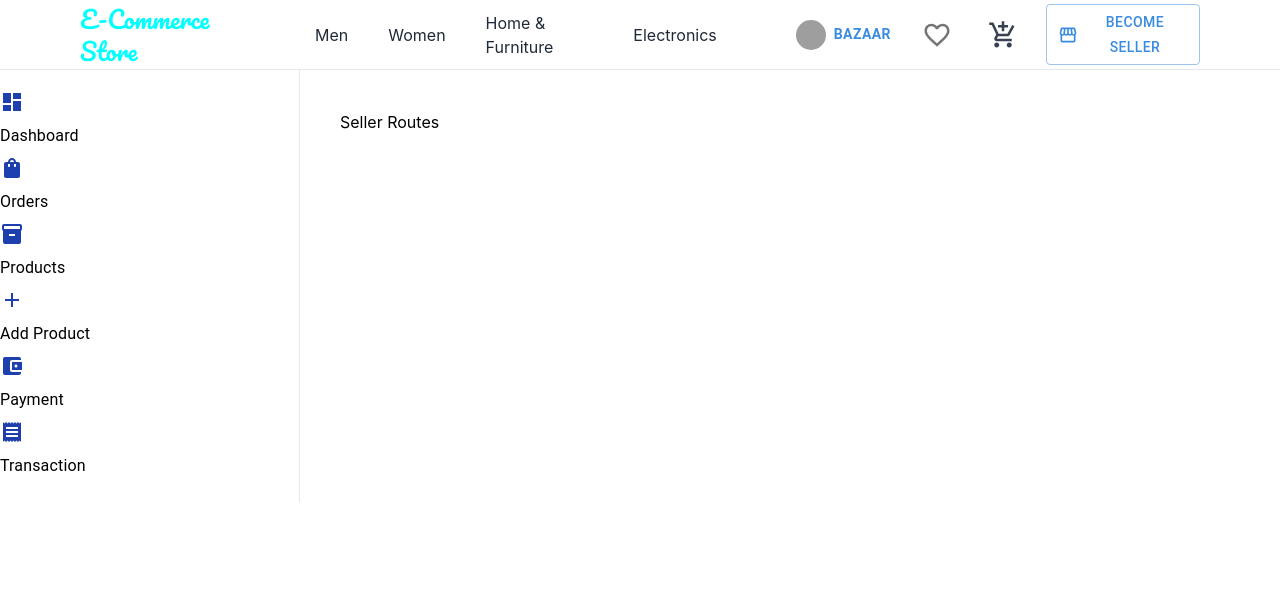
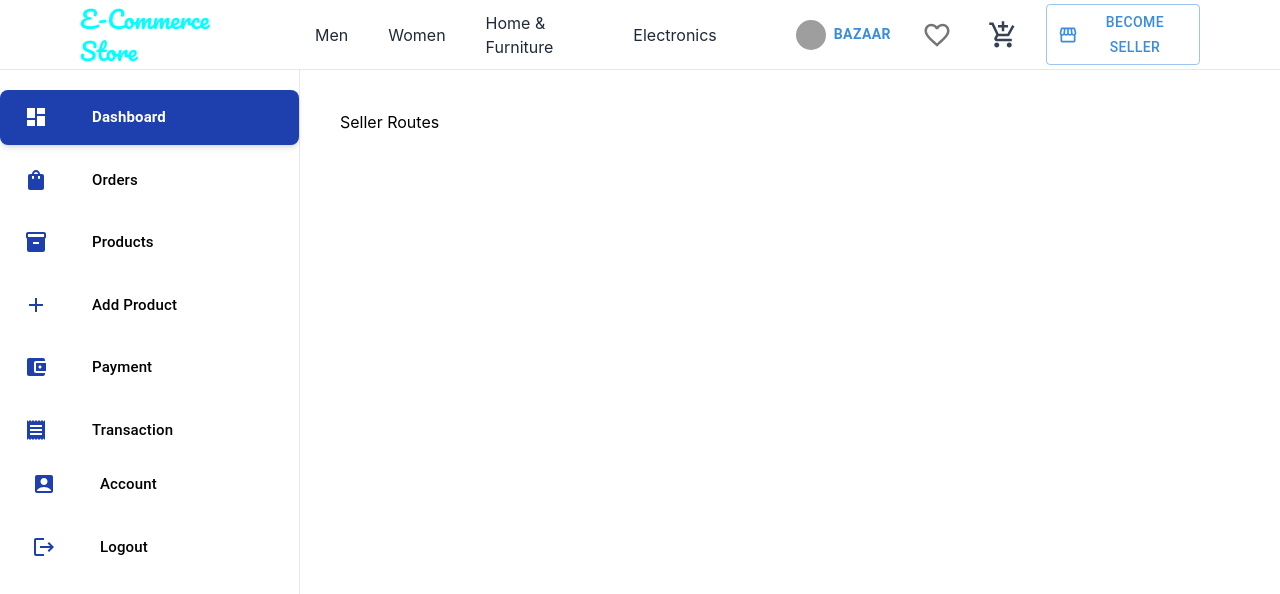
Before and after one commit to shubhcoding01/ecomproject, a React (Create React App) app: page /seller in a window 1280 px wide. Shown: the top 594 px of the page. Built offline with nearby package versions, Linux system fonts and the light colour scheme; grey boxes are pictures that could not be loaded; some icons are missing.

Commit message:
Refactor DrawerList component to improve menu rendering and navigation functionality

```diff
--- a/src/component/DrawerList.tsx
+++ b/src/component/DrawerList.tsx
@@ -1,44 +1,103 @@
-import { ListItemIcon, ListItemText } from '@mui/material'
-import React from 'react'
+// import { ListItemIcon, ListItemText } from '@mui/material'
+// import React from 'react'
 
-interface menuItem{
+// interface menuItem{
 
-      name:string,
-      path:string,
-      icon:any
-      activeIcon:any
+//       name:string,
+//       path:string,
+//       icon:any
+//       activeIcon:any
 
+// }
+
+// interface DrawerListProps {
+//   menu:menuItem[],
+//   menu2:menuItem[],
+//   toggleDrawer:()=>void
+// }
+
+// const DrawerList = ({menu,menu2,toggleDrawer}:DrawerListProps) => {
+//   return (
+//     <div className='h-full'>
+//       <div className='flex flex-col justify-between h-full w-[300px] border-r py-5'>
+//           <div>
+//             <div className='space-y-2'>
+//                 {
+//                   menu.map((item:any,index:number)=>
+//                     <div className='pr-9' key={index}>
+//                       <p>
+//                         <ListItemIcon>
+//                           {item.icon}
+//                         </ListItemIcon>
+//                         <ListItemText primary={item.name}/>
+//                       </p>
+//                     </div>
+//                   )
+//                 }
+//             </div>
+//           </div>
+//       </div>
+//     </div>
+//   )
+// }
+
+// export default DrawerList
+
+import React from 'react';
+import { ListItemIcon, ListItemText } from '@mui/material';
+import { useLocation, useNavigate } from 'react-router-dom';
+
+interface MenuItem {
+  name: string;
+  path: string;
+  icon: JSX.Element;
+  activeIcon: JSX.Element;
 }
 
 interface DrawerListProps {
-  menu:menuItem[],
-  menu2:menuItem[],
-  toggleDrawer:()=>void
+  menu: MenuItem[];
+  menu2: MenuItem[];
+  toggleDrawer: () => void;
 }
 
-const DrawerList = ({menu,menu2,toggleDrawer}:DrawerListProps) => {
+const DrawerList: React.FC<DrawerListProps> = ({ menu, menu2, toggleDrawer }) => {
+  const location = useLocation();
+  const navigate = useNavigate();
+
+  const renderMenu = (items: MenuItem[]) =>
+    items.map((item, index) => {
+      const isActive = location.pathname === item.path;
+
+      return (
+        <div
+          key={index}
+          onClick={() => {
+            navigate(item.path);
+            toggleDrawer();
+          }}
+          className={`flex items-center gap-3 px-6 py-3 rounded-lg cursor-pointer transition-all duration-200
+            ${isActive ? 'bg-primary-color text-white shadow-md' : 'hover:bg-gray-100 dark:hover:bg-gray-800'}`}
+        >
+          <ListItemIcon className="min-w-[32px]">
+            {isActive ? item.activeIcon : item.icon}
+          </ListItemIcon>
+          <ListItemText
+            primary={item.name}
+            primaryTypographyProps={{
+              fontSize: 15,
+              fontWeight: isActive ? 600 : 500,
+            }}
+          />
+        </div>
+      );
+    });
+
   return (
-    <div className='h-full'>
-      <div className='flex flex-col justify-between h-full w-[300px] border-r py-5'>
-          <div>
-            <div className='space-y-2'>
-                {
-                  menu.map((item:any,index:number)=>
-                    <div className='pr-9' key={index}>
-                      <p>
-                        <ListItemIcon>
-                          {item.icon}
-                        </ListItemIcon>
-                        <ListItemText primary={item.name}/>
-                      </p>
-                    </div>
-                  )
-                }
-            </div>
-          </div>
-      </div>
+    <div className="h-full flex flex-col justify-between w-[300px] border-r dark:border-gray-700 py-5 bg-white dark:bg-gray-900">
+      <div className="space-y-2">{renderMenu(menu)}</div>
+      <div className="space-y-2 px-2">{renderMenu(menu2)}</div>
     </div>
-  )
-}
+  );
+};
 
-export default DrawerList
+export default DrawerList;
```
